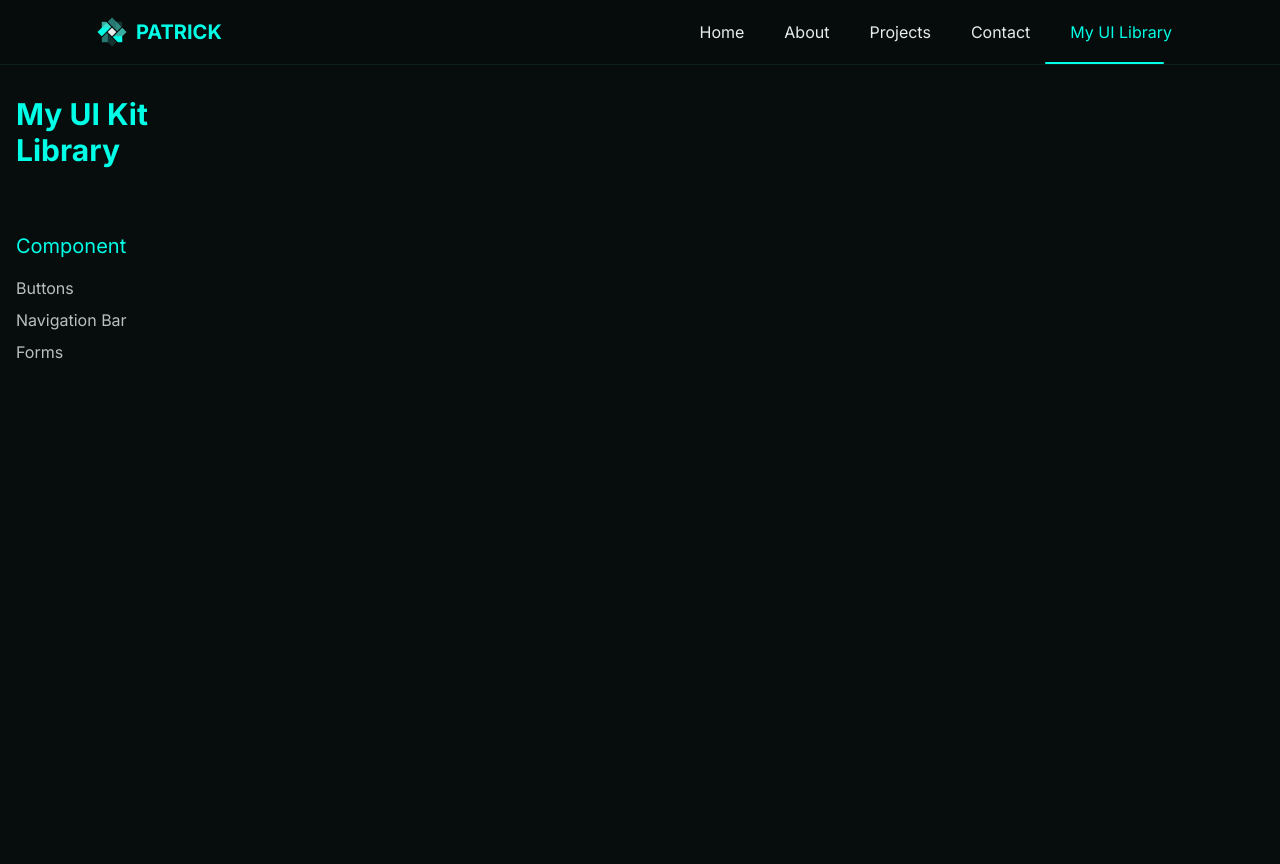
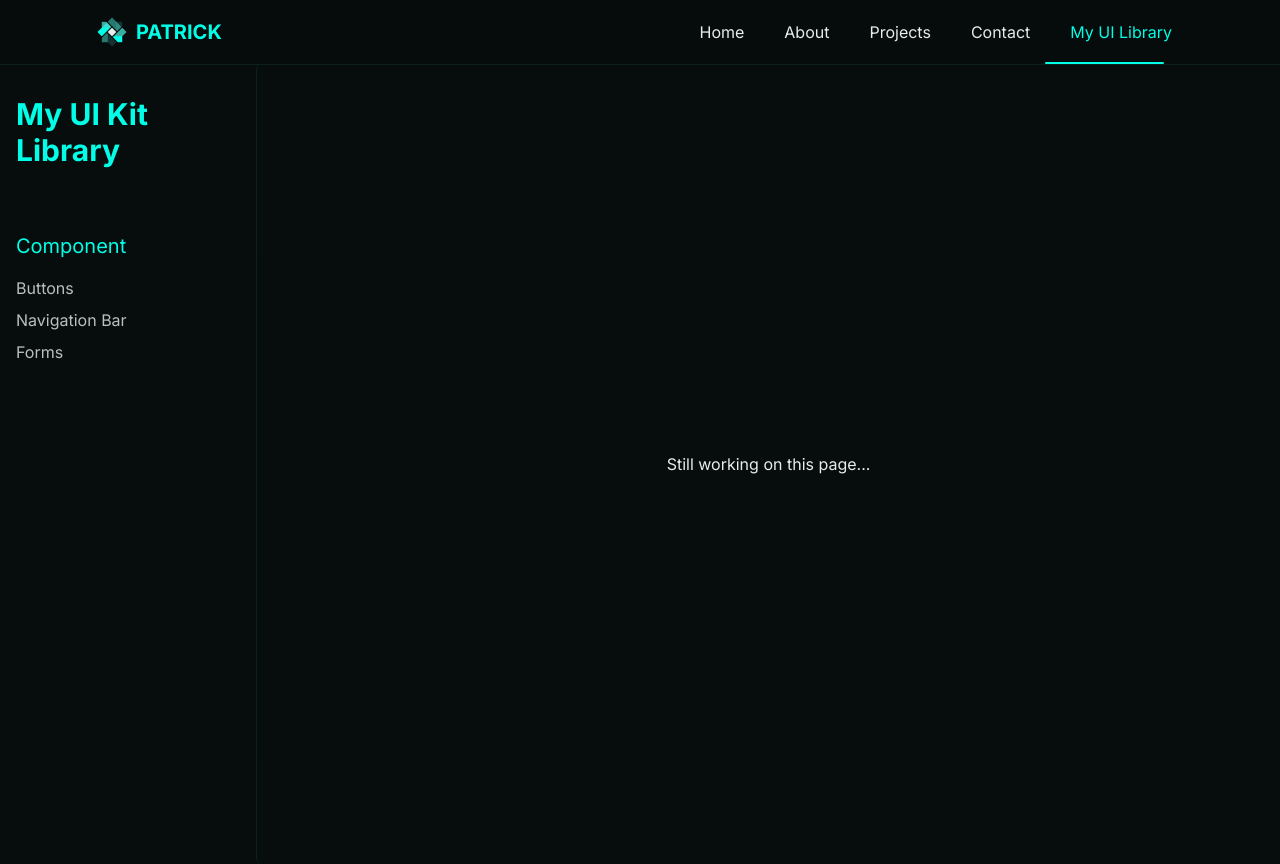
Before and after one commit to xelfus23/pata-web, a Next.js app: page /library in a window 1280 px wide. Shown: the top 864 px of the page. Built offline with nearby package versions, Linux system fonts and the light colour scheme.

Commit message:
added vercel analytic

```diff
--- a/src/app/about/components/hero.tsx
+++ b/src/app/about/components/hero.tsx
@@ -17,7 +17,8 @@ const HeroSection = () => {
                     {useWritingAnimation(
                         "Driven by Code Fueled by Curiosity",
                         1,
-                        0.02
+                        0.02,
+                        false
                     )}
                 </h1>
                 <p className="text-lg md:text-xl font-mono text-text/80 leading-relaxed text-center">
@@ -25,7 +26,8 @@ const HeroSection = () => {
                         `A passionate student developer eager to learn and build
                     impactful solutions.`,
                         1,
-                        0.01
+                        0.01,
+                        false
                     )}
                 </p>
             </motion.div>
--- a/src/app/components/hero.tsx
+++ b/src/app/components/hero.tsx
@@ -43,7 +43,12 @@ const Hero: React.FC = () => {
                         >
                             <span className="text-text">Hi, I&apos;m </span>
                             <span className="text-primary">
-                                {useWritingAnimation("Patrick John", 2, 0.02)}
+                                {useWritingAnimation(
+                                    "Patrick John",
+                                    2,
+                                    0.02,
+                                    false
+                                )}
                             </span>
                         </motion.h1>
                     </motion.div>
@@ -68,7 +73,8 @@ const Hero: React.FC = () => {
                                 `I build modern web experiences with React, Next.js,
                             and more`,
                                 2,
-                                0.01
+                                0.01,
+                                false
                             )}
                         </motion.h2>
                     </motion.div>
--- a/src/app/contact/page.tsx
+++ b/src/app/contact/page.tsx
@@ -25,7 +25,7 @@ const Contact = () => {
         <div className="py-16 px-6 md:px-24 lg:px-32 grid lg:grid-cols-2 gap-20">
             <div className="flex justify-center flex-col mt-20">
                 <h1 className="text-4xl font-bold text-text mb-6">
-                    {useWritingAnimation("Let's Connect!", 1, 0.05)}
+                    {useWritingAnimation("Let's Connect!", 1, 0.05, false)}
                 </h1>
                 <p className="text-lg text-text/80 mb-8">
                     {useWritingAnimation(
@@ -34,7 +34,8 @@ const Contact = () => {
                     questions, projects you'd like to collaborate on, or
                     just want to connect!`,
                         1,
-                        0.01
+                        0.01,
+                        false
                     )}
                 </p>
 
@@ -43,7 +44,12 @@ const Contact = () => {
                 {/* Direct Contact Info */}
                 <div className="mt-12 border-t border-gray-700 pt-8">
                     <h2 className="text-2xl font-semibold text-text mb-4">
-                        {useWritingAnimation("Get in Touch Directly", 1, 0.05)}
+                        {useWritingAnimation(
+                            "Get in Touch Directly",
+                            1,
+                            0.05,
+                            false
+                        )}
                     </h2>
                     <ul>
                         <li className="text-text/80 mb-2 flex space-x-2 items-center">
@@ -118,7 +124,7 @@ const Contact = () => {
                 {/* Social Links */}
                 <div className="mt-8 border-t border-gray-700 pt-8">
                     <h2 className="text-2xl font-semibold text-text mb-4">
-                        {useWritingAnimation("Connect With Me", 1, 0.05)}
+                        {useWritingAnimation("Connect With Me", 1, 0.05, false)}
                     </h2>
                     <div className="flex space-x-4">
                         <a
--- a/src/app/library/[category]/page.tsx
+++ b/src/app/library/[category]/page.tsx
@@ -5,7 +5,6 @@ import React, { useEffect, useState } from "react";
 import Link from "next/link";
 import { useParams } from "next/navigation";
 import { componentsData } from "@/lib/library_data";
-import LibraryHomePage from "../page";
 
 // Define proper types
 type ComponentItem = {
@@ -64,12 +63,10 @@ export default function ComponentPage() {
     }
 
     return (
-        <LibraryHomePage>
-            <div className="border-l-1 rounded-md border-secondary/20 col-span-4 flex p-8 flex-col space-y-8">
-                {currentCategory.items.map((items) => (
-                    <div key={items.slug}>{items.code}</div>
-                ))}
-            </div>
-        </LibraryHomePage>
+        <div className="border-l-1 rounded-md border-secondary/20 col-span-4 flex p-8 flex-col space-y-8">
+            {currentCategory.items.map((items) => (
+                <div key={items.slug}>{items.code}</div>
+            ))}
+        </div>
     );
 }
--- /dev/null
+++ b/src/app/library/layout.tsx
@@ -0,0 +1,55 @@
+// app/library/layout.tsx
+"use client";
+import { useWritingAnimation } from "@/hooks/useWritingAnimation";
+import { componentsData } from "@/lib/library_data";
+import Link from "next/link";
+import { motion } from "framer-motion";
+import { move } from "@/animations/animations";
+import React from "react";
+
+interface LibraryLayoutProps {
+    children: React.ReactNode;
+}
+
+export default function LibraryLayout({ children }: LibraryLayoutProps) {
+    return (
+        <div className="lg:grid grid-cols-5 mt-16 min-h-screen">
+            <div className={`py-4`}>
+                <header className="mb-8">
+                    <h1 className="text-3xl font-bold p-4 text-primary">
+                        {useWritingAnimation(
+                            "My UI Kit Library",
+                            1,
+                            0.05,
+                            false
+                        )}
+                    </h1>
+                </header>
+
+                <div className="flex flex-col p-4 w-full space-y-4">
+                    <h1 className="text-xl text-primary">Component</h1>
+
+                    <div className="space-y-2">
+                        {componentsData.map((category, index) => (
+                            <motion.div
+                                variants={move}
+                                initial="initial"
+                                animate="animate"
+                                custom={{ from: "left", delay: index }}
+                                key={category.slug}
+                            >
+                                <Link
+                                    href={`/library/${category.slug}`}
+                                    className="flex text-md text-text/80 hover:text-text"
+                                >
+                                    {category.label}
+                                </Link>
+                            </motion.div>
+                        ))}
+                    </div>
+                </div>
+            </div>
+            {children}
+        </div>
+    );
+}
--- a/src/app/library/page.tsx
+++ b/src/app/library/page.tsx
@@ -1,49 +1,31 @@
 "use client";
 import { useWritingAnimation } from "@/hooks/useWritingAnimation";
-import { componentsData } from "@/lib/library_data";
-import Link from "next/link";
+// import { useWritingAnimation } from "@/hooks/useWritingAnimation";
+// import { componentsData } from "@/lib/library_data";
+// import Link from "next/link";
 import { motion } from "framer-motion";
-import { move } from "@/animations/animations";
+// import { move } from "@/animations/animations";
 import React from "react";
 
-interface LibType {
-    children: React.ReactNode;
-}
-
-export default function LibraryPage({ children }: LibType) {
+// Export the component directly as the default export
+export default function LibraryPage() {
     return (
-        <div className="lg:grid grid-cols-5 mt-16 min-h-screen">
-            <div className="py-4">
-                <header className="mb-8">
-                    <h1 className="text-3xl font-bold p-4 text-primary">
-                        {useWritingAnimation("My UI Kit Library", 1, 0.05)}
-                    </h1>
-                </header>
-
-                <div className="flex flex-col p-4 w-full space-y-4">
-                    <h1 className="text-xl text-primary">Component</h1>
-
-                    <div className="space-y-2">
-                        {componentsData.map((category, index) => (
-                            <motion.div
-                                variants={move}
-                                initial="initial"
-                                animate="animate"
-                                custom={{ from: "left", delay: index }}
-                                key={category.slug}
-                            >
-                                <Link
-                                    href={`/library/${category.slug}`}
-                                    className="flex text-md text-text/80 hover:text-text"
-                                >
-                                    {category.label}
-                                </Link>
-                            </motion.div>
-                        ))}
-                    </div>
-                </div>
-            </div>
-            {children}
+        <div className="border-l-1 rounded-md border-secondary/20 col-span-4 flex p-8 flex-col space-y-8 justify-center items-center">
+            <motion.h1
+                animate={{ display: "block" }}
+                initial={{ display: "none" }}
+                transition={{
+                    repeat: Infinity,
+                    duration: 1,
+                }}
+            >
+                {useWritingAnimation(
+                    "Still working on this page...",
+                    1,
+                    0.05,
+                    false
+                )}
+            </motion.h1>
         </div>
     );
 }
--- a/src/hooks/useWritingAnimation.tsx
+++ b/src/hooks/useWritingAnimation.tsx
@@ -5,7 +5,8 @@ import { useState } from "react";
 export const useWritingAnimation = (
     text: string,
     duration: number,
-    delay: number
+    delay: number,
+    loop: boolean
 ) => {
     const spltText = text.split("");
     const [hoveredItem, setHoveredItem] = useState<number | null>(null);
@@ -23,6 +24,7 @@ export const useWritingAnimation = (
                     delay: index * delay,
                     ease: "easeInOut",
                     staggerChildren: 0.05,
+                    repeat: loop ? Infinity : 0,
                 }}
                 style={{
                     scale: hoveredItem === index ? 2 : 1,
```
